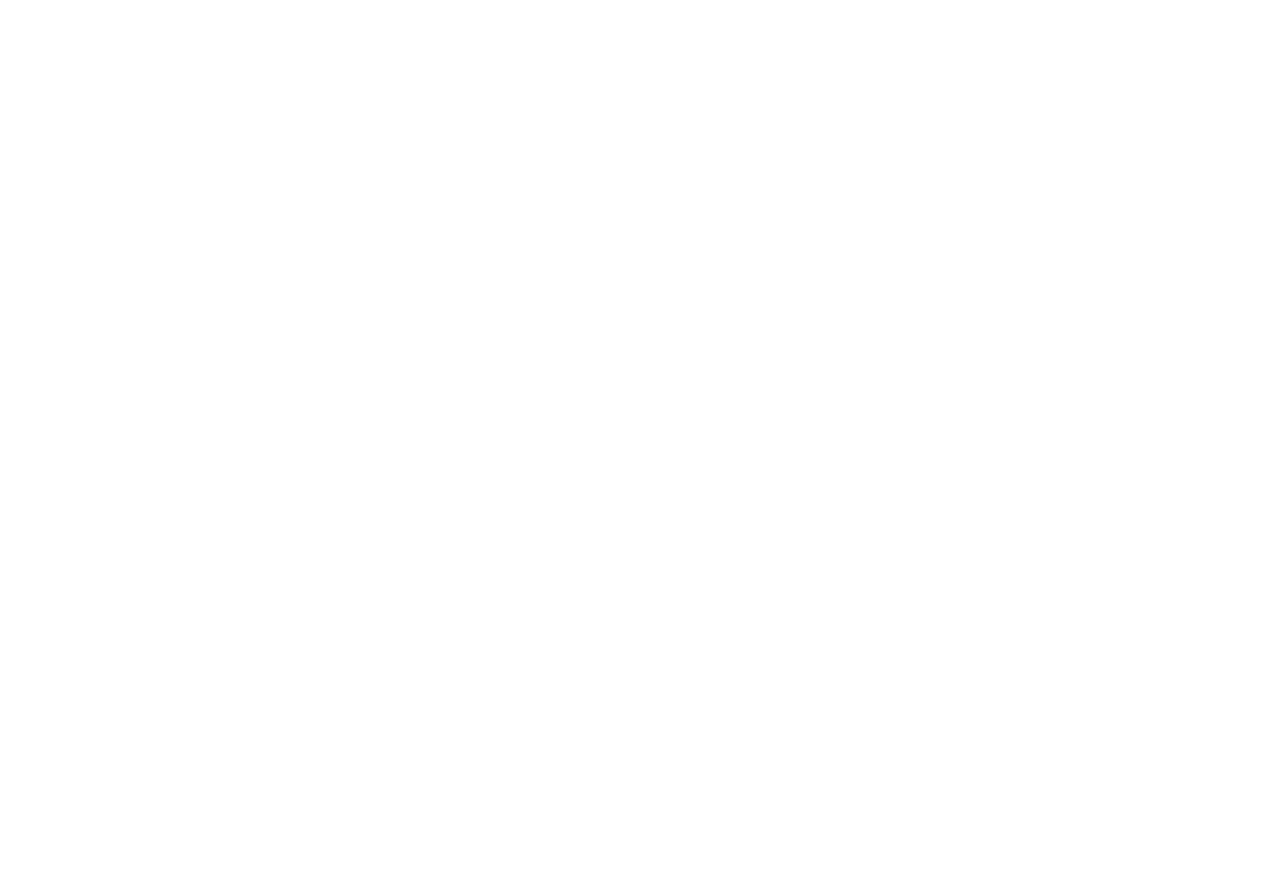
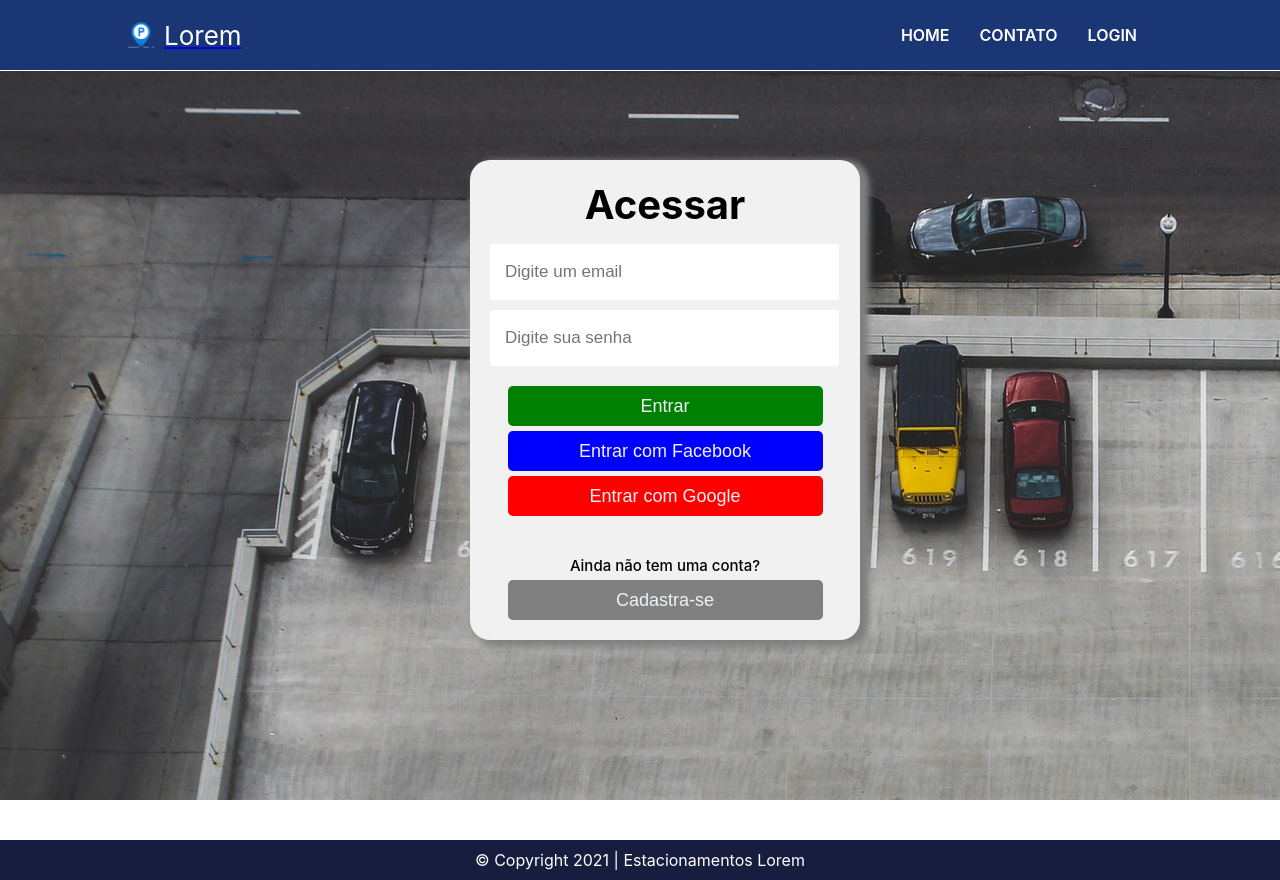
Before and after one commit to codigopretogrupo7/estacionamento-react, a React (Create React App) app: page /Login in a window 1280 px wide. Before the commit the page ends 800 px from the top, so only its background shows below. Built offline with nearby package versions, Linux system fonts and the light colour scheme.

Commit message:
linkagem

```diff
--- a/src/Rotas/index.js
+++ b/src/Rotas/index.js
@@ -3,7 +3,7 @@
 
 import Home from '../paginas/Home';
 import Contato from '../paginas/Contato';
-//import Login from '../paginas/Login';
+import Login from '../paginas/Login';
 
 
 const Rotas = () => (
@@ -11,7 +11,7 @@
         <Switch>
             <Route exact path='/' component={ Home } />
             <Route exact path='/contato' component={ Contato } />
-            {/*<Route exact path='/Login' component={ Login } />*/}
+            <Route exact path='/Login' component={ Login } />
         </Switch>
     </BrowserRouter>
 );
--- a/src/componentes/Topo/index.js
+++ b/src/componentes/Topo/index.js
@@ -15,7 +15,7 @@
         <nav className="topo-links">
           <Link className="topo-link" to="/">Home</Link>
           <Link className="topo-link" to="/contato">Contato</Link>
-          <Link className="topo-link" to="/contato">Login</Link>
+          <Link className="topo-link" to="/login">Login</Link>
         </nav>
       </div>
     </header>
```
